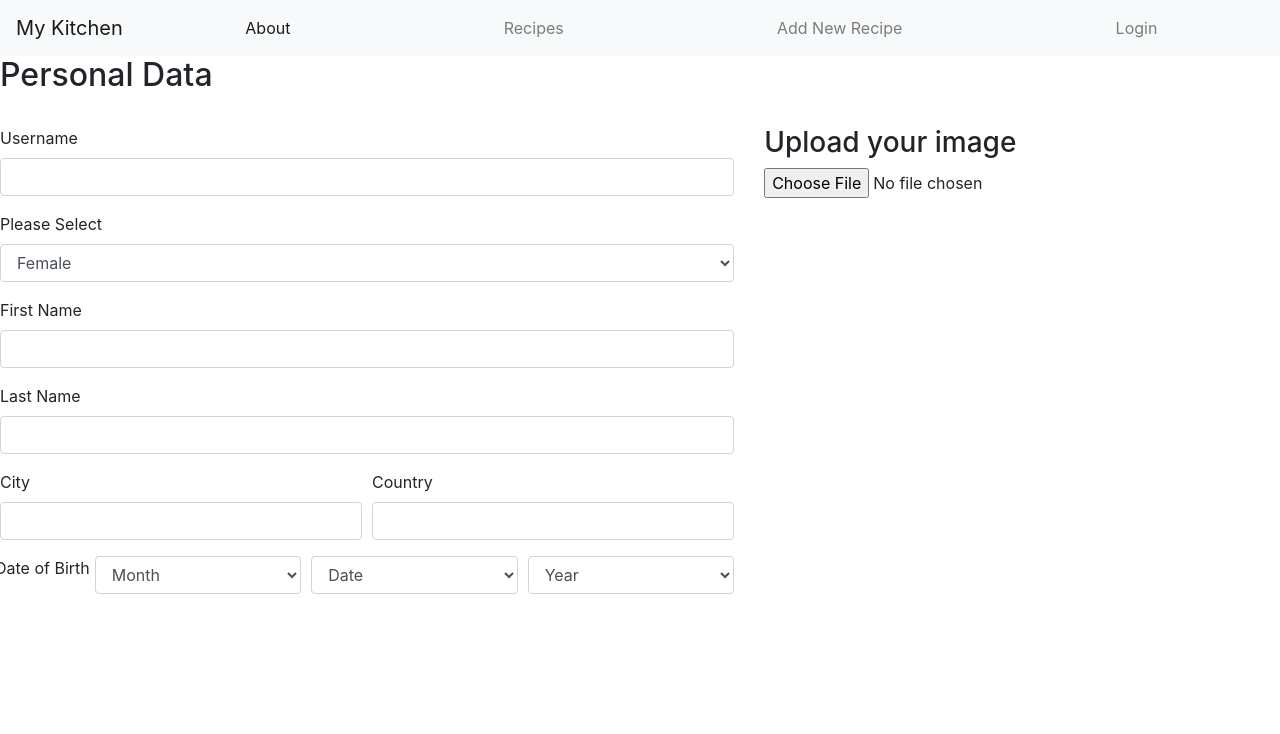
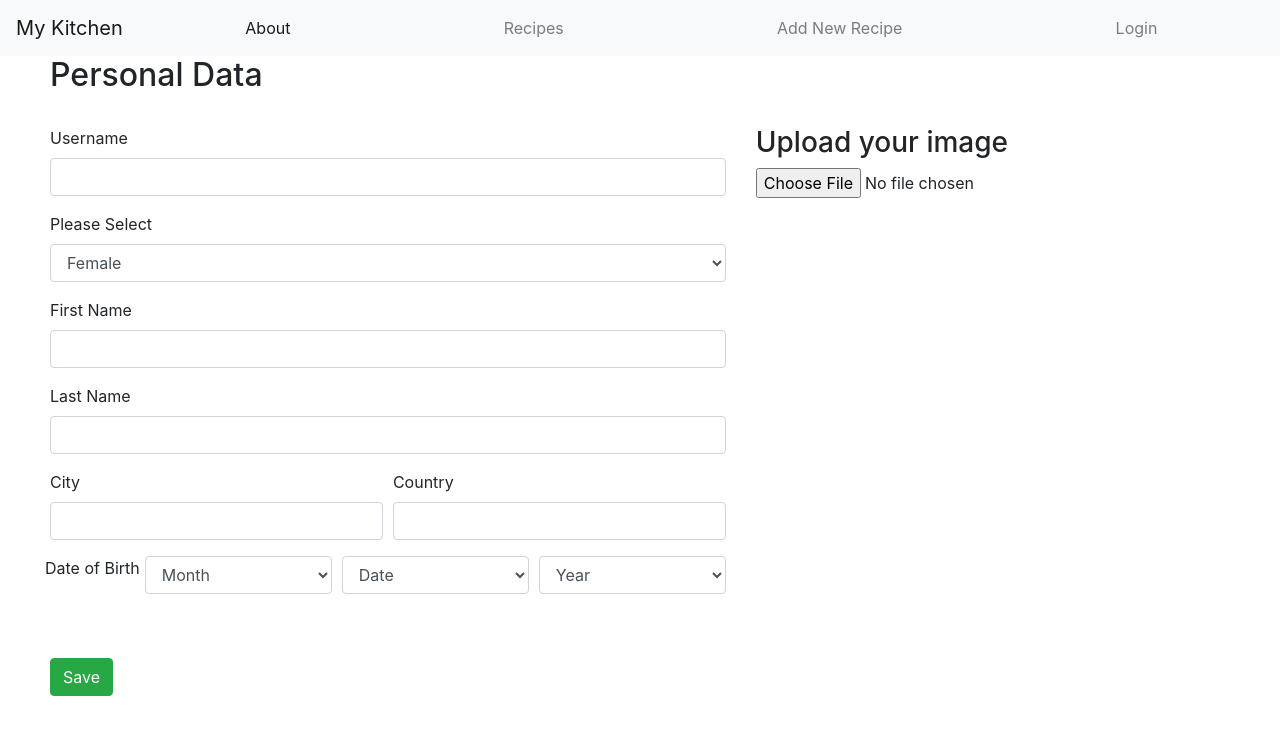
Before and after one commit to Cancerleo/Food-Recipe-Client, a React (Create React App) app: page /myhomepage in a window 1280 px wide. Shown: the top 734 px of the page. Built offline with nearby package versions, Linux system fonts and the light colour scheme; no server answers.

Commit message:
Add padding

```diff
--- a/src/pages/MyHomepage/index.js
+++ b/src/pages/MyHomepage/index.js
@@ -1,12 +1,17 @@
 import React from "react";
 import MyHomepageSettingForm from "../../components/MyHomepageSettingForm";
+import { Button } from "react-bootstrap";
 
 export default function MyHomepage() {
   return (
-    <div>
+    <div style={{ padding: "0 50px" }}>
       <h2>Personal Data</h2>
       <br />
       <MyHomepageSettingForm />
+      <br />
+      <Button className="mb-2" variant="success">
+        Save
+      </Button>
     </div>
   );
 }
```
